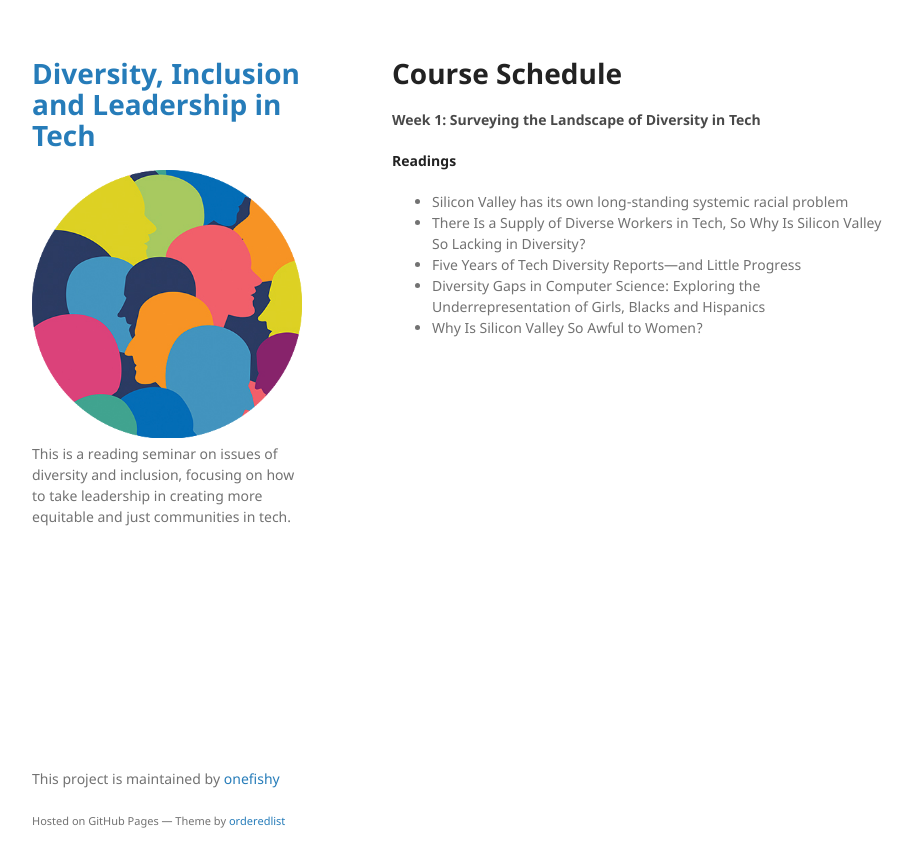
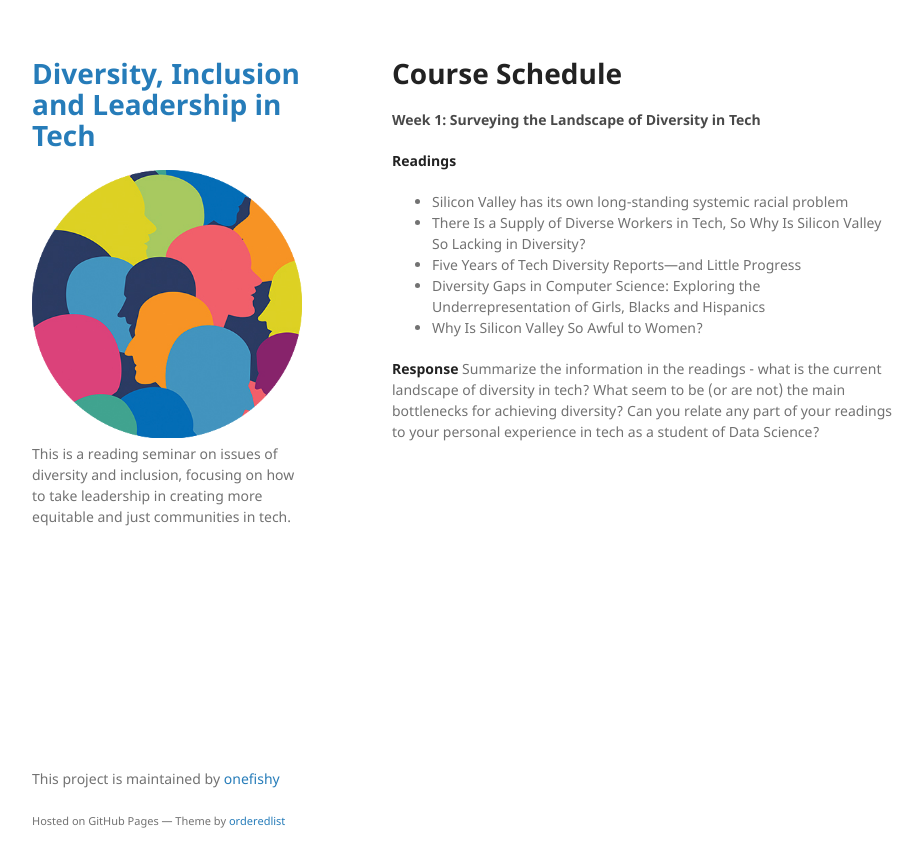
Before and after one commit to onefishy/DIL_in_tech, a Jekyll site: the page built from schedule.md, in a window 1280 px wide. Shown: the top 867 px of the page, without its empty margins (178-1101 px from the left). Built offline with Jekyll 4.4.1, drawn with Linux system fonts in a browser that asks for light colours; our own code applies the rules of GitHub Pages for plain Markdown files.

Commit message:
Update schedule.md

```diff
--- a/schedule.md
+++ b/schedule.md
@@ -9,3 +9,6 @@
 - Diversity Gaps in Computer Science:
 Exploring the Underrepresentation of Girls, Blacks and Hispanics
 - Why Is Silicon Valley So Awful to Women?
+
+**Response**
+Summarize the information in the readings - what is the current landscape of diversity in tech? What seem to be (or are not) the main bottlenecks for achieving diversity? Can you relate any part of your readings to your personal experience in tech as a student of Data Science?
```
